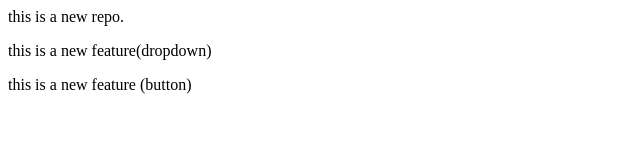
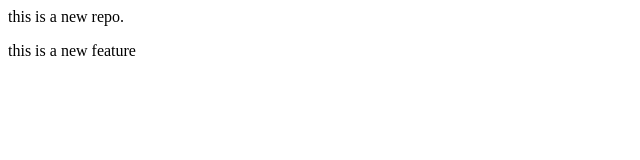
Before and after one commit to anuskakarmakar/localrepo, a plain HTML site: page index.html in a window 1280 px wide. Shown: the whole page, without its empty margins (0-640 px from the left). Drawn offline with Linux system fonts and the light colour scheme.

Commit message:
Add new feature

```diff
--- a/index.html
+++ b/index.html
@@ -1,3 +1,2 @@
 <p>this is a new repo.</p>
-<p>this is a new feature(dropdown)</p>
-<p>this is a new feature (button)</p>
+<p>this is a new feature</p>
```
